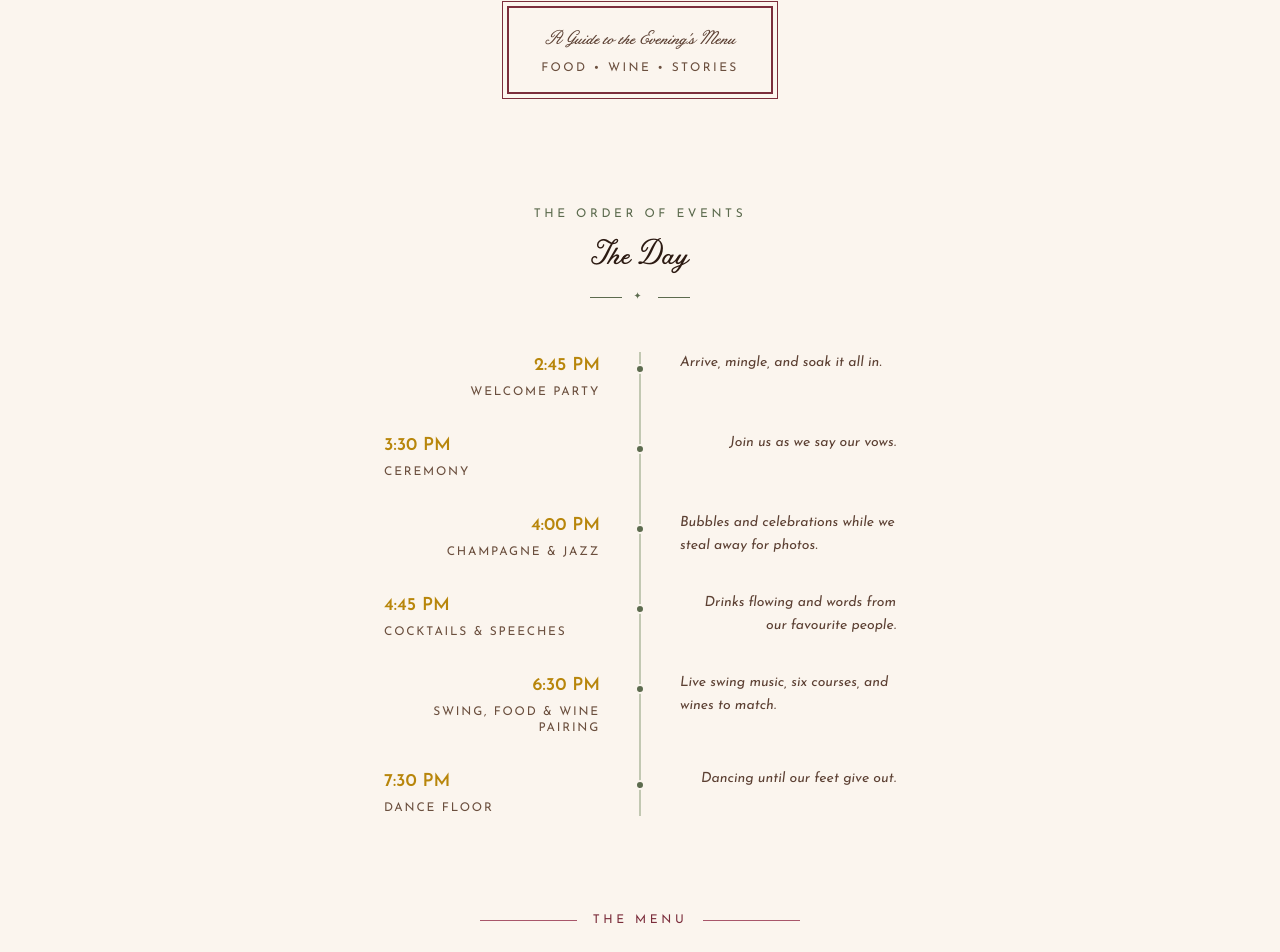
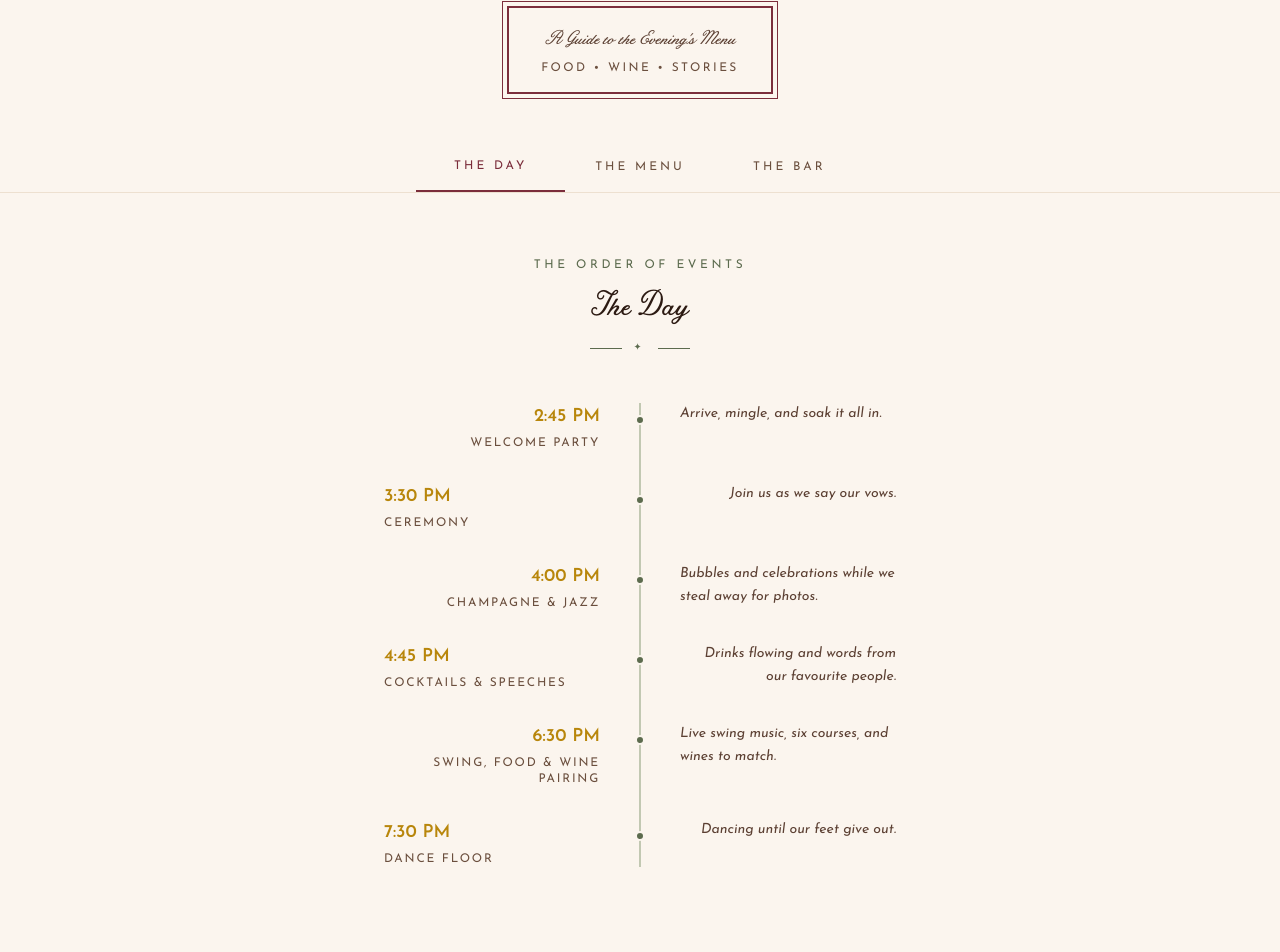
Before and after one commit to nhmurfey/wedding-menu, a Next.js app: page / in a window 1280 px wide. Shown: the part 430-1382 px from the top of the page. Built offline with nearby package versions, Linux system fonts and the light colour scheme.

Commit message:
Add tabbed navigation: The Day, The Menu, The Bar

```diff
--- a/src/app/page.tsx
+++ b/src/app/page.tsx
@@ -10,34 +10,58 @@ import BarMenu from "@/components/BarMenu";
 import FallingLeaves from "@/components/FallingLeaves";
 import Footer from "@/components/Footer";
 
+type Tab = "timeline" | "menu" | "bar";
+
 export default function Home() {
+  const [activeTab, setActiveTab] = useState<Tab>("timeline");
   const [isVegetarian, setIsVegetarian] = useState(false);
 
   const hasAnyVegetarian = courses.some((c) => c.vegetarian);
+
+  const tabs: { id: Tab; label: string }[] = [
+    { id: "timeline", label: "The Day" },
+    { id: "menu", label: "The Menu" },
+    { id: "bar", label: "The Bar" },
+  ];
 
   return (
     <main className="flex-1 relative">
       <FallingLeaves />
       <Header />
 
-      {/* Schedule */}
-      <Schedule />
-
-      {/* Divider */}
-      <div className="py-8">
-        <div className="max-w-xs mx-auto flex items-center justify-center gap-4">
-          <div className="h-px flex-1 bg-dusty-rose-light" />
-          <span className="text-dusty-rose text-xs tracking-[0.3em] uppercase">
-            The Menu
-          </span>
-          <div className="h-px flex-1 bg-dusty-rose-light" />
+      {/* Tabs */}
+      <div className="sticky top-0 z-20 bg-cream/90 backdrop-blur-sm border-b border-cream-dark">
+        <div className="max-w-md mx-auto flex">
+          {tabs.map((tab) => (
+            <button
+              key={tab.id}
+              onClick={() => setActiveTab(tab.id)}
+              className={`flex-1 py-4 text-xs tracking-[0.25em] uppercase transition-colors cursor-pointer ${
+                activeTab === tab.id
+                  ? "text-dusty-rose border-b-2 border-dusty-rose"
+                  : "text-brown-light hover:text-ink"
+              }`}
+            >
+              {tab.label}
+            </button>
+          ))}
         </div>
       </div>
 
+      {/* Tab content */}
+      {activeTab === "timeline" && <Schedule />}
+
+      {activeTab === "menu" && (
+        <>
           {/* Menu toggle */}
+          <div className="pt-8">
             {hasAnyVegetarian && (
-        <MenuToggle isVegetarian={isVegetarian} onChange={setIsVegetarian} />
+              <MenuToggle
+                isVegetarian={isVegetarian}
+                onChange={setIsVegetarian}
+              />
             )}
+          </div>
 
           {/* Courses */}
           <div className="space-y-20 py-8">
@@ -49,12 +73,16 @@ export default function Home() {
                   course={course}
                   index={i}
                   isVegetarian={isVegetarian}
-              totalCourses={courses.filter((c) => !isVegetarian || c.vegetarian).length}
+                  totalCourses={
+                    courses.filter((c) => !isVegetarian || c.vegetarian).length
+                  }
                 />
               ))}
           </div>
+        </>
+      )}
 
-      <BarMenu />
+      {activeTab === "bar" && <BarMenu />}
 
       <Footer />
     </main>
```
Lines whose indentation alone changed are shown as unchanged.
